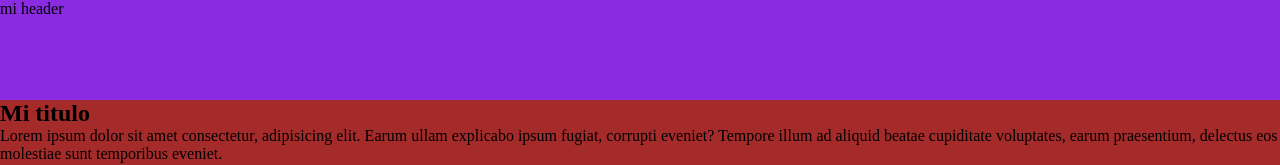
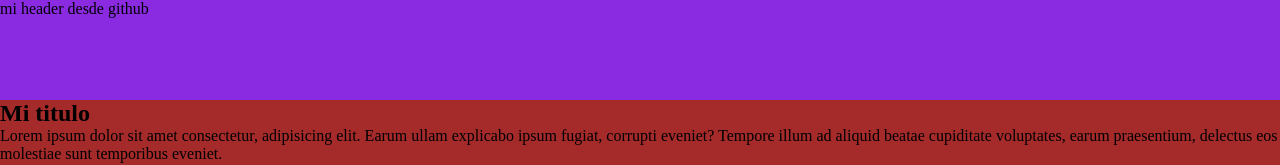
Before and after one commit to codercabral/proyectox, a plain HTML site: page index.html in a window 1280 px wide. Shown: the top 165 px of the page. Drawn offline with Linux system fonts and the light colour scheme.

Commit message:
Update index.html
mi descripcion extensa

```diff
--- a/index.html
+++ b/index.html
@@ -7,7 +7,7 @@
     <title>Github</title>
 </head>
 <body>
-    <header>mi header</header>
+    <header>mi header desde github</header>
     <main>
         <h2>Mi titulo</h2>
         <p>Lorem ipsum dolor sit amet consectetur, adipisicing elit. Earum ullam explicabo ipsum fugiat, corrupti eveniet? Tempore illum ad aliquid beatae cupiditate voluptates, earum praesentium, delectus eos molestiae sunt temporibus eveniet.</p>
```
